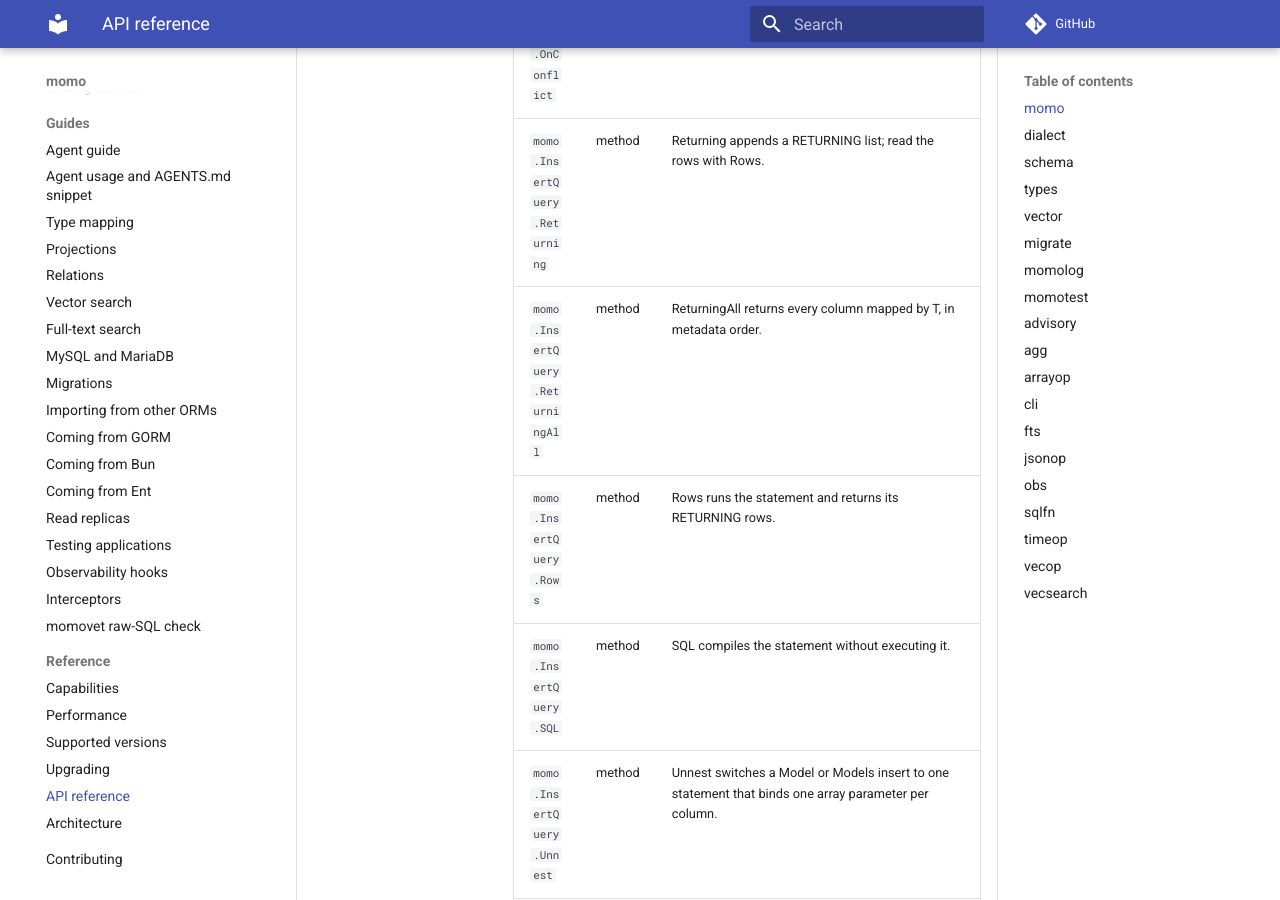
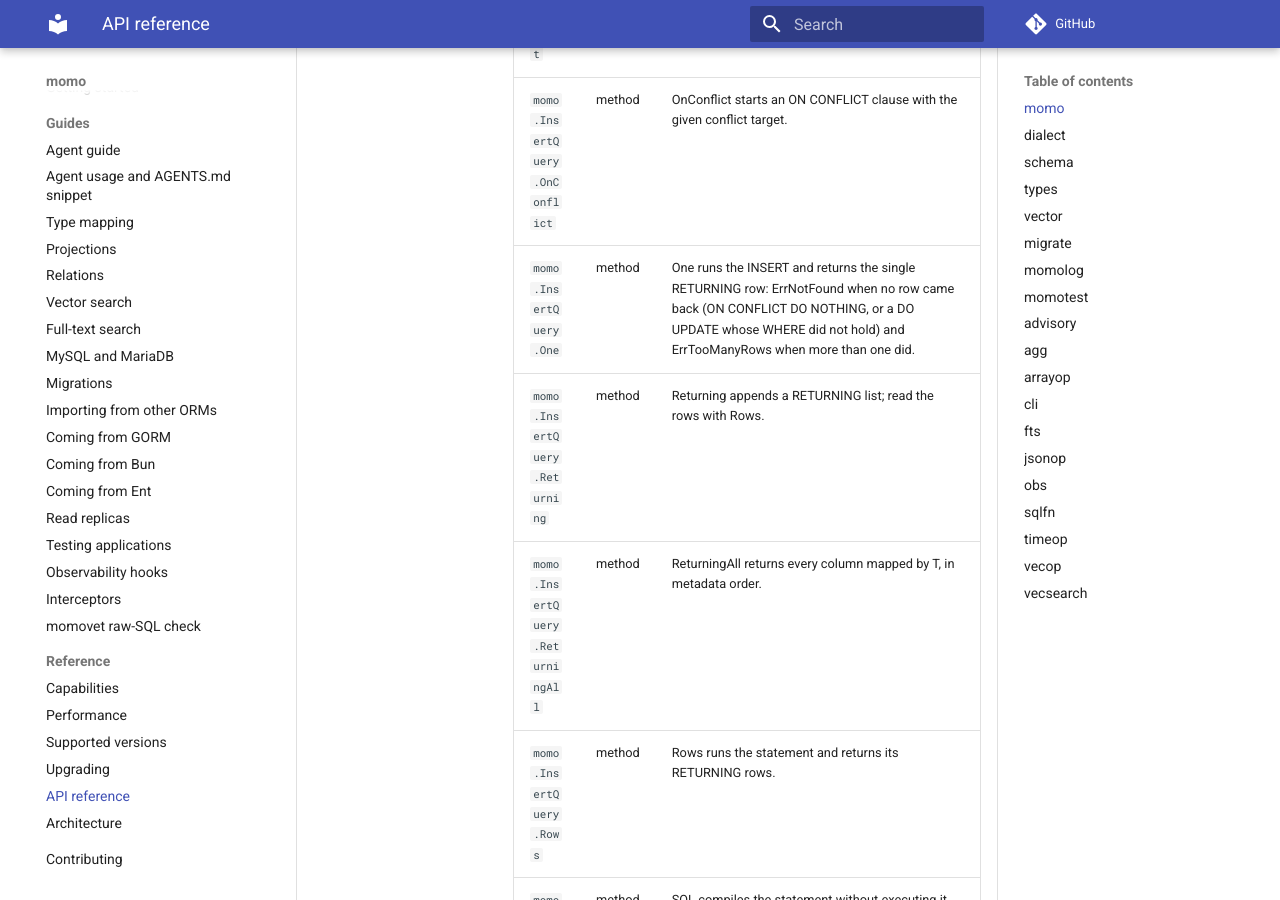
Before and after one commit to azrtydxb/momo, an MkDocs documentation site: the page built from docs/reference.md, in a window 1280 px wide and 900 px high, scrolled down 29184 px. Built offline with MkDocs 1.6.1 and Material for MkDocs 9.7.7, drawn with Linux system fonts in a browser that asks for light colours; comment, search, counter and statistics services are not loaded; the version menu is left out; some of the changed text lies outside the part shown.

Commit message:
test: run the One rollback check under WithImplicitTx; regenerate reference (#78)

```diff
--- a/docs/reference.md
+++ b/docs/reference.md
@@ -125,6 +125,7 @@ Import path: `github.com/azrtydxb/momo`
 | `momo.DeleteQuery.AppendSQL`           | method | AppendSQL renders the statement in parentheses as a WITH clause body.                                                                                                                                                                                                             |
 | `momo.DeleteQuery.Exec`                | method | Exec runs the DELETE.                                                                                                                                                                                                                                                             |
 | `momo.DeleteQuery.Model`               | method | Model deletes the row identified by m's primary key.                                                                                                                                                                                                                              |
+| `momo.DeleteQuery.One`                 | method | One runs the DELETE and returns the single RETURNING row: ErrNotFound when no row matched and ErrTooManyRows when more than one did.                                                                                                                                              |
 | `momo.DeleteQuery.Returning`           | method | Returning appends a RETURNING list; read the rows with Rows.                                                                                                                                                                                                                      |
 | `momo.DeleteQuery.ReturningAll`        | method | ReturningAll returns every column mapped by T, in metadata order.                                                                                                                                                                                                                 |
 | `momo.DeleteQuery.Rows`                | method | Rows runs the DELETE and returns its RETURNING rows.                                                                                                                                                                                                                              |
@@ -264,6 +265,7 @@ Import path: `github.com/azrtydxb/momo`
 | `momo.InsertQuery.Models`              | method | Models adds every element of ms as one row of a multi-row VALUES list.                                                                                                                                                                                                            |
 | `momo.InsertQuery.Omit`                | method | Omit excludes columns from a model insert, leaving their database default.                                                                                                                                                                                                        |
 | `momo.InsertQuery.OnConflict`          | method | OnConflict starts an ON CONFLICT clause with the given conflict target.                                                                                                                                                                                                           |
+| `momo.InsertQuery.One`                 | method | One runs the INSERT and returns the single RETURNING row: ErrNotFound when no row came back (ON CONFLICT DO NOTHING, or a DO UPDATE whose WHERE did not hold) and ErrTooManyRows when more than one did.                                                                          |
 | `momo.InsertQuery.Returning`           | method | Returning appends a RETURNING list; read the rows with Rows.                                                                                                                                                                                                                      |
 | `momo.InsertQuery.ReturningAll`        | method | ReturningAll returns every column mapped by T, in metadata order.                                                                                                                                                                                                                 |
 | `momo.InsertQuery.Rows`                | method | Rows runs the statement and returns its RETURNING rows.                                                                                                                                                                                                                           |
@@ -565,6 +567,7 @@ Import path: `github.com/azrtydxb/momo`
 | `momo.UpdateQuery.Exec`                | method | Exec runs the UPDATE.                                                                                                                                                                                                                                                             |
 | `momo.UpdateQuery.From`                | method | From adds a second source to the statement, rendering UPDATE t SET ...                                                                                                                                                                                                            |
 | `momo.UpdateQuery.Model`               | method | Model updates the row identified by m's primary key with m's writable column values.                                                                                                                                                                                              |
+| `momo.UpdateQuery.One`                 | method | One runs the UPDATE and returns the single RETURNING row: ErrNotFound when no row matched (a guarded update) and ErrTooManyRows when more than one did.                                                                                                                           |
 | `momo.UpdateQuery.Returning`           | method | Returning appends a RETURNING list; read the rows with Rows.                                                                                                                                                                                                                      |
 | `momo.UpdateQuery.ReturningAll`        | method | ReturningAll returns every column mapped by T, in metadata order.                                                                                                                                                                                                                 |
 | `momo.UpdateQuery.Rows`                | method | Rows runs the UPDATE and returns its RETURNING rows.                                                                                                                                                                                                                              |
```
Also changed, not shown: docs/ai-guide.md (+1 -1 lines), docs/upgrading.md (+1 -1 lines), 1 other file.
